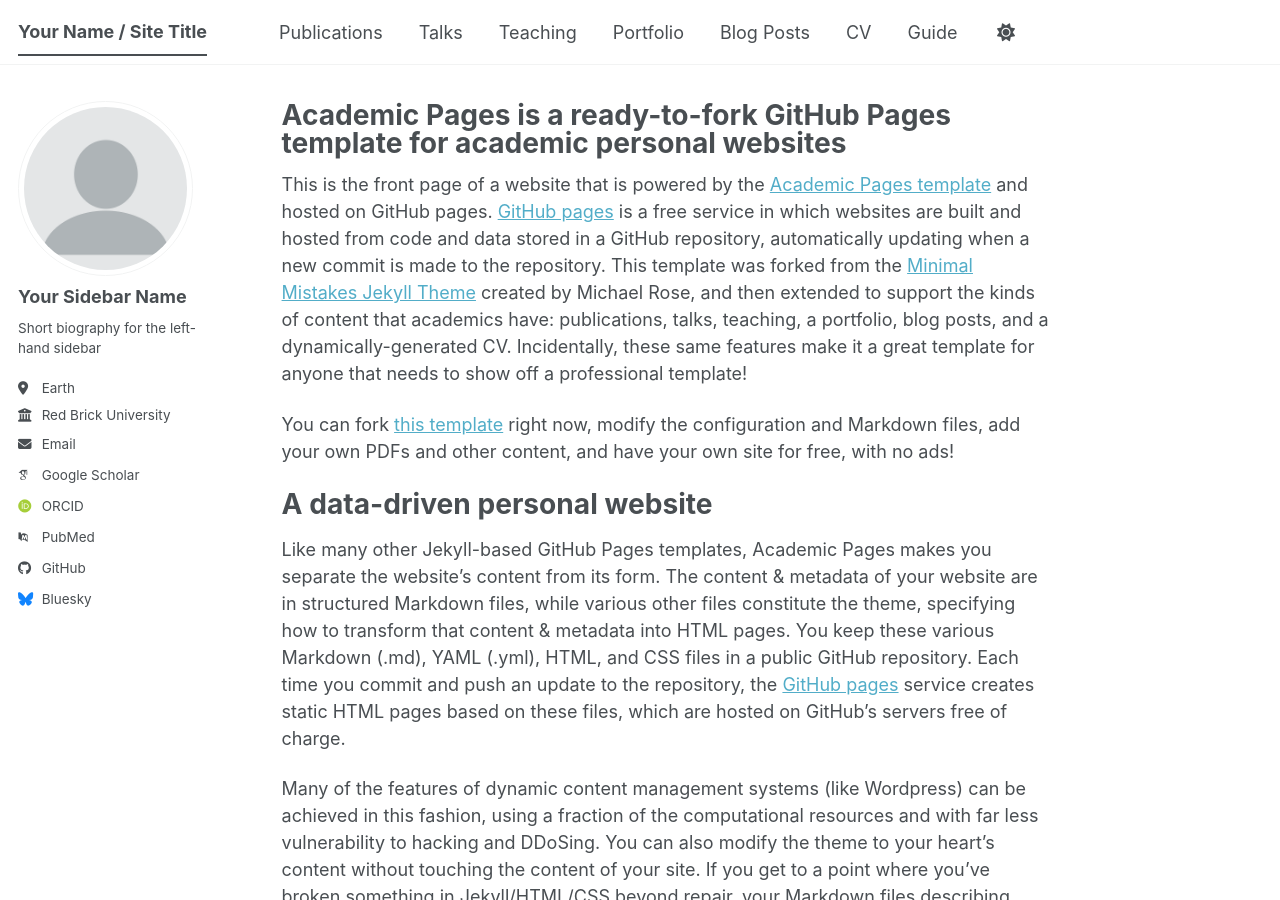
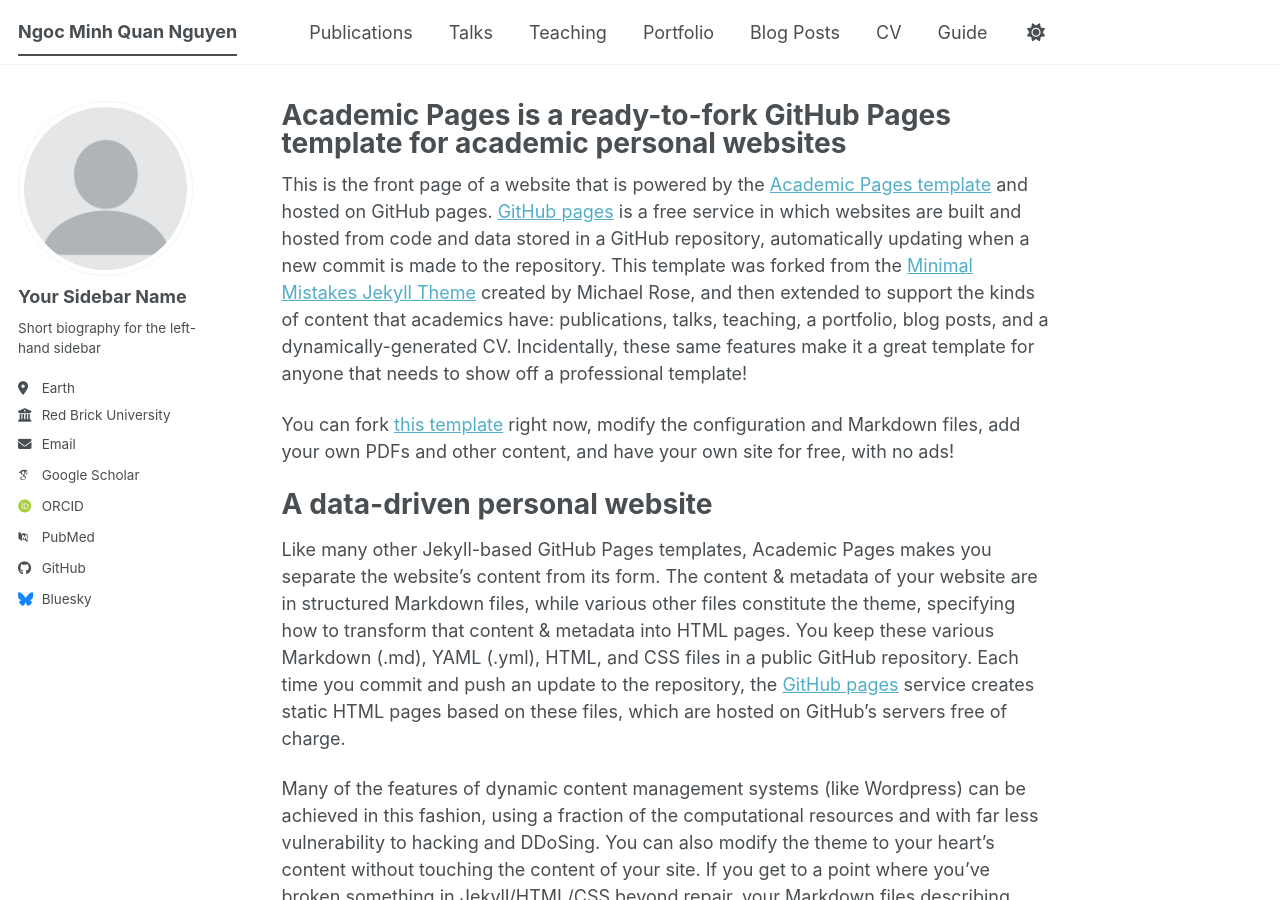
Before and after one commit to quannguyen0527/quannguyen0527, a Jekyll site: the page built from _pages/about.md, in a window 1280 px wide and 900 px high. Built offline with Jekyll 4.4.1, drawn with Linux system fonts in a browser that asks for light colours; some web fonts are replaced; a script bundle is joined from its source files by our own code; library files that are not in the unit come from our copies.

Commit message:
Update site title in configuration file

```diff
--- a/_config.yml
+++ b/_config.yml
@@ -9,7 +9,7 @@
 # Basic Site Settings
 locale                   : "en-US"
 site_theme               : "default" # The available themes options are "default", "air", "sunrise", "mint", "dirt" and "contrast"
-title                    : "Your Name / Site Title"
+title                    : "Ngoc Minh Quan Nguyen"
 title_separator          : "-"
 name                     : &name "Your Name"
 description              : &description "Your Name's academic portfolio"   # Update this with a general description of your site, this is the default if not overridden by a page
```
